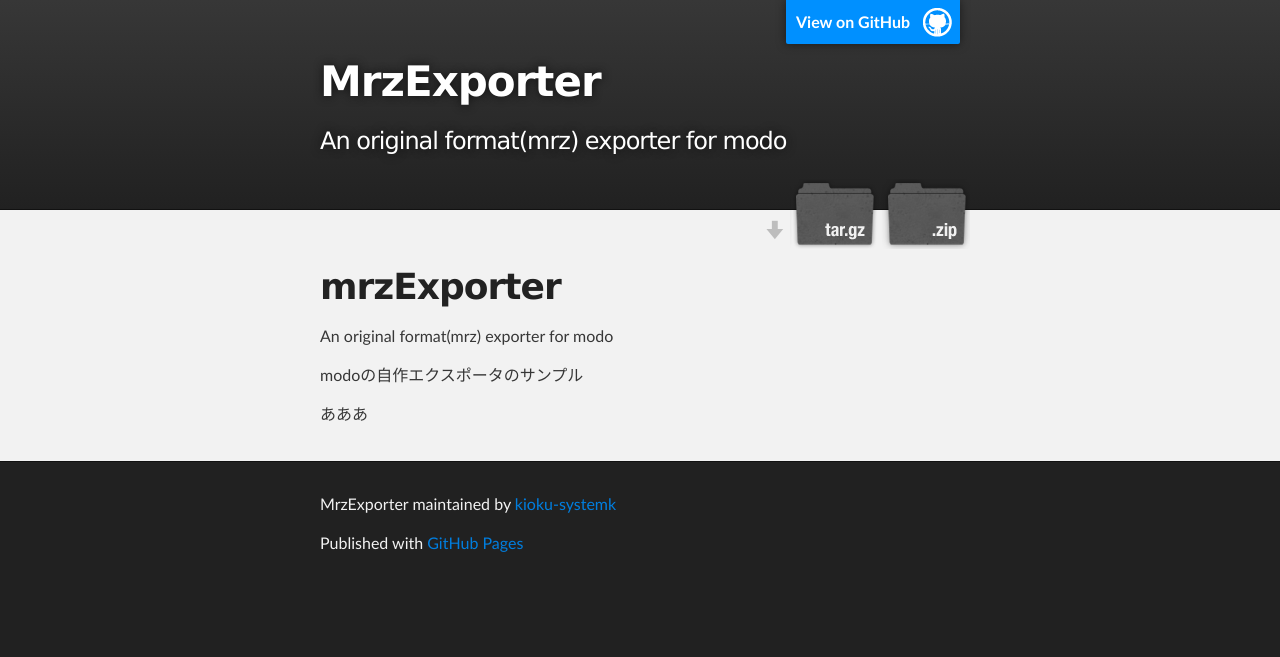
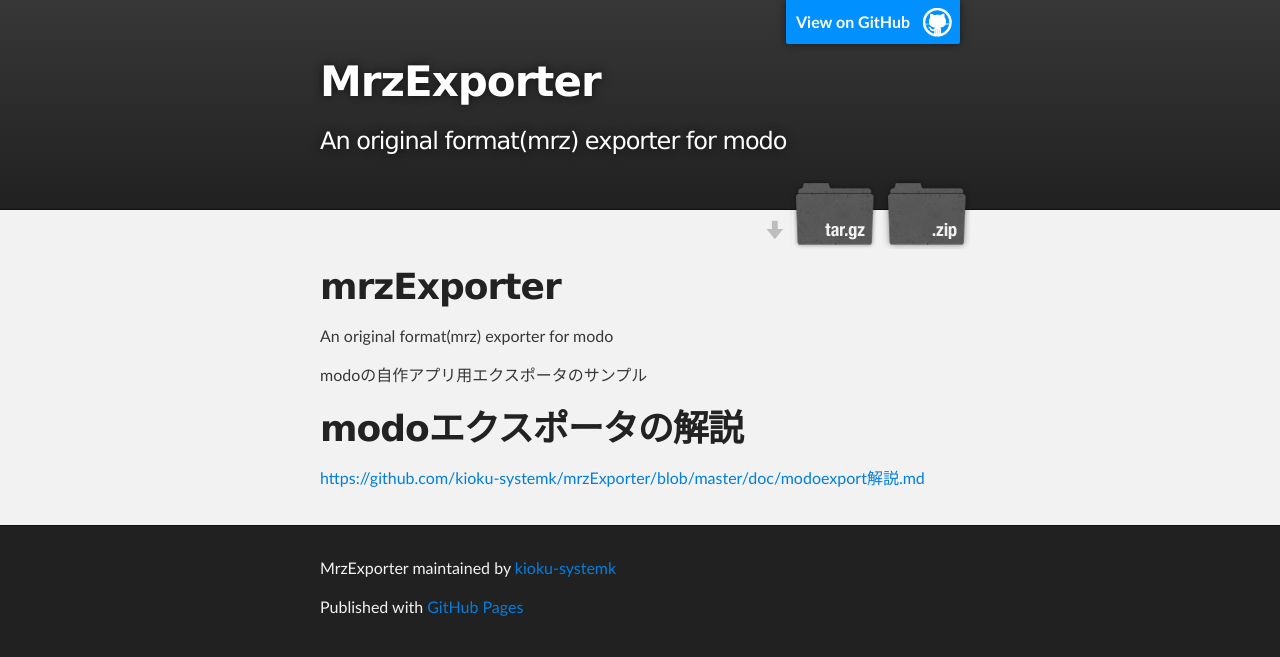
Before and after one commit to kioku-systemk/mrzExporter, a plain HTML site: page index.html in a window 1280 px wide. Drawn offline with Linux system fonts and the light colour scheme.

```diff
--- a/index.html
+++ b/index.html
@@ -34,13 +34,18 @@
         <h1>
 <a name="mrzexporter" class="anchor" href="#mrzexporter"><span class="octicon octicon-link"></span></a>mrzExporter</h1>
 
+<h1></h1>
+
 <p>An original format(mrz) exporter for modo</p>
 
-<p>modoの自作エクスポータのサンプル</p>
+<p>modoの自作アプリ用エクスポータのサンプル</p>
 
 <h1></h1>
 
-<p>あああ</p>
+<h1>
+<a name="modo%E3%82%A8%E3%82%AF%E3%82%B9%E3%83%9D%E3%83%BC%E3%82%BF%E3%81%AE%E8%A7%A3%E8%AA%AC" class="anchor" href="#modo%E3%82%A8%E3%82%AF%E3%82%B9%E3%83%9D%E3%83%BC%E3%82%BF%E3%81%AE%E8%A7%A3%E8%AA%AC"><span class="octicon octicon-link"></span></a>modoエクスポータの解説</h1>
+
+<p><a href="https://github.com/kioku-systemk/mrzExporter/blob/master/doc/modoexport%E8%A7%A3%E8%AA%AC.md">https://github.com/kioku-systemk/mrzExporter/blob/master/doc/modoexport解説.md</a></p>
       </section>
     </div>
 
--- a/params.json
+++ b/params.json
@@ -1 +1 @@
-{"name":"MrzExporter","tagline":"An original format(mrz) exporter for modo","body":"mrzExporter\r\n===========\r\n\r\nAn original format(mrz) exporter for modo\r\n\r\nmodoの自作エクスポータのサンプル\r\n\r\n============\r\nあああ","google":"","note":"Don't delete this file! It's used internally to help with page regeneration."}
+{"name":"MrzExporter","tagline":"An original format(mrz) exporter for modo","body":"# mrzExporter\r\n===========\r\n\r\nAn original format(mrz) exporter for modo\r\n\r\nmodoの自作アプリ用エクスポータのサンプル\r\n\r\n\r\n============\r\n# modoエクスポータの解説\r\n\r\nhttps://github.com/kioku-systemk/mrzExporter/blob/master/doc/modoexport解説.md","google":"","note":"Don't delete this file! It's used internally to help with page regeneration."}
```
